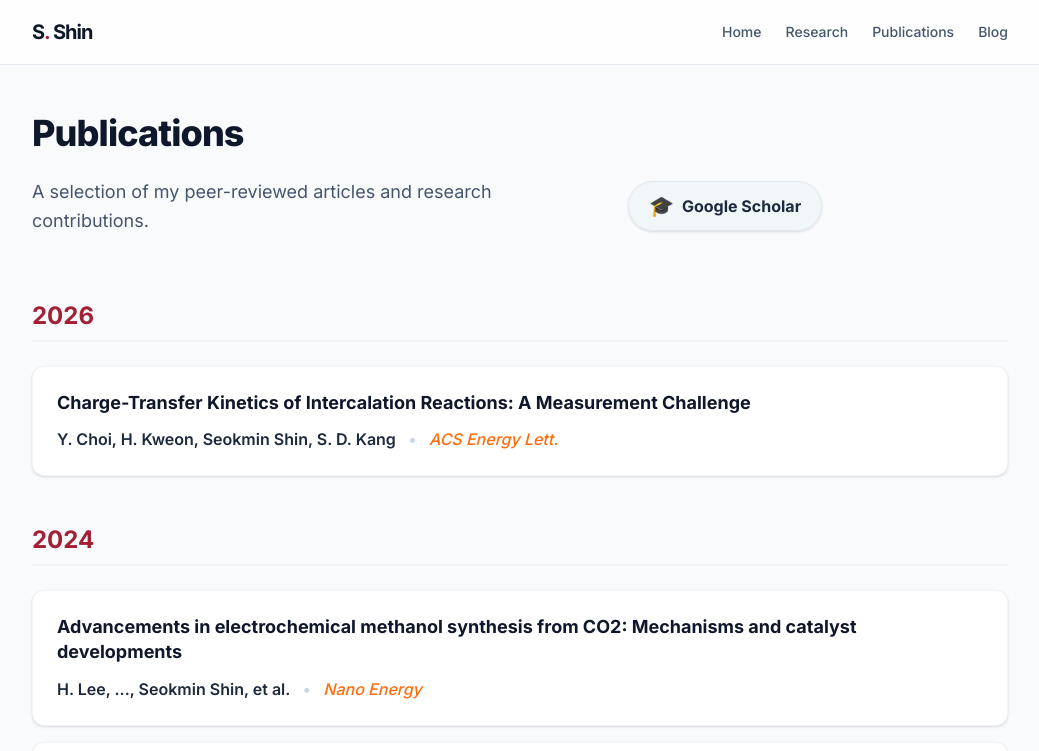
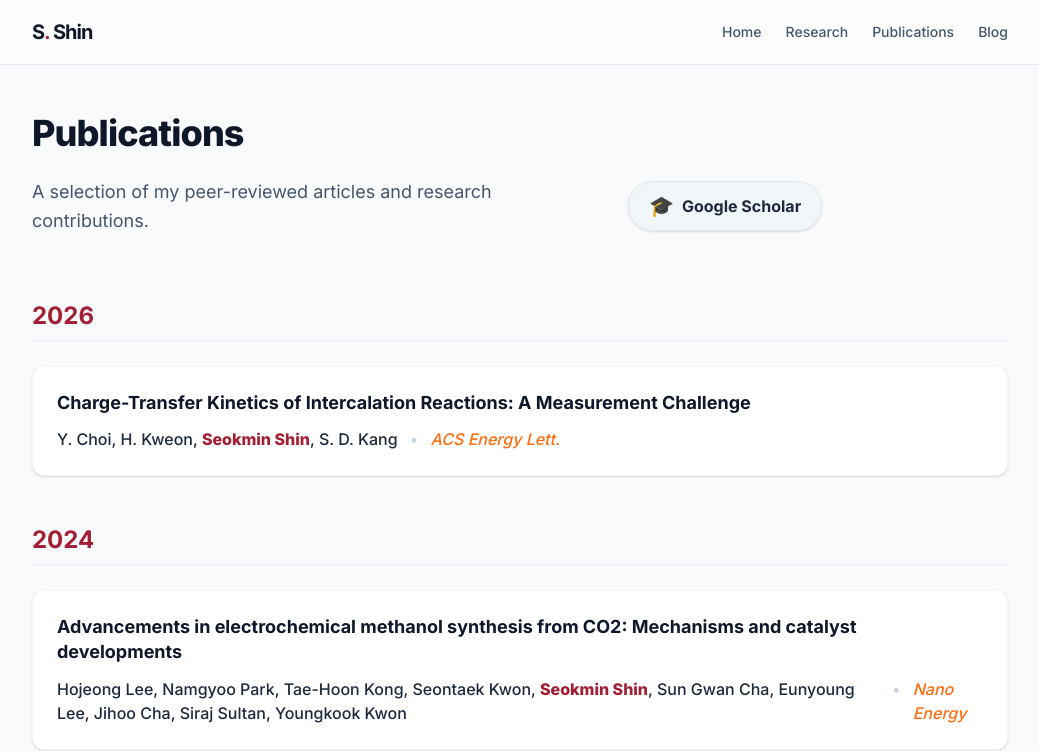
Before and after one commit to SeokminShin/portfolio, a Next.js app: page /portfolio/publications in a window 1280 px wide. Shown: the top 751 px of the page, without its empty margins (120-1159 px from the left). Built offline with nearby package versions, Linux system fonts and the light colour scheme.

Commit message:
Update publications: Use full author lists and dynamically highlight Seokmin Shin

```diff
--- a/src/app/publications/page.tsx
+++ b/src/app/publications/page.tsx
@@ -9,16 +9,16 @@ export default function Publications() {
     {
       year: "2024",
       items: [
-        { title: "Advancements in electrochemical methanol synthesis from CO2: Mechanisms and catalyst developments", journal: "Nano Energy", authors: "H. Lee, ..., Seokmin Shin, et al.", link: "https://doi.org/10.1016/j.nanoen.2024.110099" },
-        { title: "Directions of Oxygen Evolution Reaction Electrocatalyst Evaluation for Anion Exchange Membrane CO2 Electrolyzer", journal: "EES Catal.", authors: "S. Kwon, ..., Seokmin Shin, et al.", link: "https://doi.org/10.1039/D3CY01633D" }
+        { title: "Advancements in electrochemical methanol synthesis from CO2: Mechanisms and catalyst developments", journal: "Nano Energy", authors: "Hojeong Lee, Namgyoo Park, Tae-Hoon Kong, Seontaek Kwon, Seokmin Shin, Sun Gwan Cha, Eunyoung Lee, Jihoo Cha, Siraj Sultan, Youngkook Kwon", link: "https://doi.org/10.1016/j.nanoen.2024.110099" },
+        { title: "Directions of Oxygen Evolution Reaction Electrocatalyst Evaluation for Anion Exchange Membrane CO2 Electrolyzer", journal: "EES Catal.", authors: "Seontaek Kwon, Tae-Hoon Kong, Namgyoo Park, Pandiarajan Thangavel, Hojeong Lee, Seokmin Shin, Jihoo Cha, Youngkook Kwon", link: "https://doi.org/10.1039/D3CY01633D" }
       ]
     },
     {
       year: "2023",
       items: [
-        { title: "Copper With an Atomic-scale Spacing for Efficient Electrocatalytic Co-reduction of Carbon Dioxide and Nitrate to Urea", journal: "Energy Environ. Sci.", authors: "Seokmin Shin, et al.", link: "https://doi.org/10.1039/D3EE00008G" },
-        { title: "Selectively Enhanced Electrocatalytic Oxygen Evolution within Nanoscopic Channels Fitting a Specific Reaction Intermediate for Seawater Splitting", journal: "Small", authors: "Seokmin Shin, et al.", link: "https://doi.org/10.1002/smll.202206918" },
-        { title: "In-situ Ionomer-free Catalyst Coated Membranes for Anion Exchange Membrane Water Electrolyzers", journal: "ACS Energy Lett.", authors: "T.-H. Kong, ..., Seokmin Shin, et al.", link: "https://doi.org/10.1021/acsenergylett.3c01418" }
+        { title: "Copper With an Atomic-scale Spacing for Efficient Electrocatalytic Co-reduction of Carbon Dioxide and Nitrate to Urea", journal: "Energy Environ. Sci.", authors: "Seokmin Shin, Siraj Sultan, Zong-Xian Chen, Hojeong Lee, Hansaem Choi, Tae-Ung Wi, Changhyun Park, Tae Won Kim, Chanhee Lee, Jihong Jeong, Hyeju Shin, Tae-Hee Kim, HyungKuk Ju, Hyung-Chul Yoon, Hyun-Kon Song, Hyun-Wook Lee, Minjun Cheng, Youngkook Kwon", link: "https://doi.org/10.1039/D3EE00008G" },
+        { title: "Selectively Enhanced Electrocatalytic Oxygen Evolution within Nanoscopic Channels Fitting a Specific Reaction Intermediate for Seawater Splitting", journal: "Small", authors: "Seokmin Shin, Tae-Ung Wi, Tae-Hoon Kong, Chanhyun Park, Hojeong Lee, Jihong Jeong, Eunryeol Lee, Subhin Yoon, Tae-Hee Kim, Hyun-Wook Lee, Youngkook Kwon, Hyun-Kon Song", link: "https://doi.org/10.1002/smll.202206918" },
+        { title: "In-situ Ionomer-free Catalyst Coated Membranes for Anion Exchange Membrane Water Electrolyzers", journal: "ACS Energy Lett.", authors: "Tae-Hoon Kong, Pandiarajan Thangavel, Seokmin Shin, Seontaek Kwon, Hyung-Kyu Choi, Hojeong Lee, Nam-Joon Park, Jin-Joo Woo, Youngkook Kwon", link: "https://doi.org/10.1021/acsenergylett.3c01418" }
       ]
     },
     {
@@ -30,6 +30,24 @@ export default function Publications() {
       ]
     }
   ];
+
+  const renderAuthors = (authorsStr: string) => {
+    const parts = authorsStr.split("Seokmin Shin");
+    if (parts.length === 1) return <>{authorsStr}</>;
+
+    return (
+      <>
+        {parts.map((part, index) => (
+          <span key={index}>
+            {part}
+            {index < parts.length - 1 && (
+              <span className="font-extrabold text-[#A31F34]">Seokmin Shin</span>
+            )}
+          </span>
+        ))}
+      </>
+    );
+  };
 
   return (
     <div className="flex flex-col gap-12 animate-in fade-in slide-in-from-bottom-4 duration-700">
@@ -54,8 +72,8 @@ export default function Publications() {
               {group.items.map((pub, pIdx) => (
                 <a key={pIdx} href={pub.link} target="_blank" rel="noopener noreferrer" className="block group p-6 rounded-xl border border-slate-100 bg-white shadow-sm hover:shadow-lg hover:-translate-y-1 hover:border-[#FF6C0C] transition-all">
                   <h3 className="text-lg font-bold text-slate-900 group-hover:text-[#A31F34] transition-colors leading-snug">{pub.title}</h3>
-                  <div className="flex flex-col sm:flex-row sm:items-center gap-1 sm:gap-3 mt-3 text-slate-600">
-                    <span className="font-semibold text-slate-800">{pub.authors}</span>
+                  <div className="flex flex-col sm:flex-row sm:items-baseline gap-1 sm:gap-3 mt-3 text-slate-600">
+                    <span className="font-medium text-slate-800">{renderAuthors(pub.authors)}</span>
                     <span className="hidden sm:inline text-slate-300">•</span>
                     <span className="italic font-medium text-[#FF6C0C]">{pub.journal}</span>
                   </div>
```
